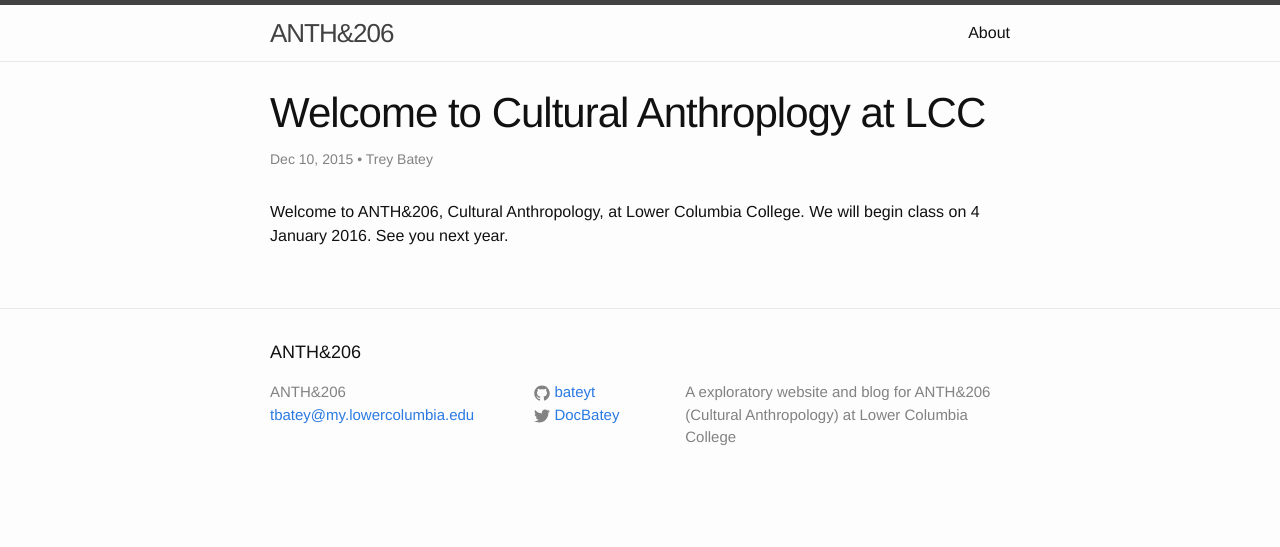
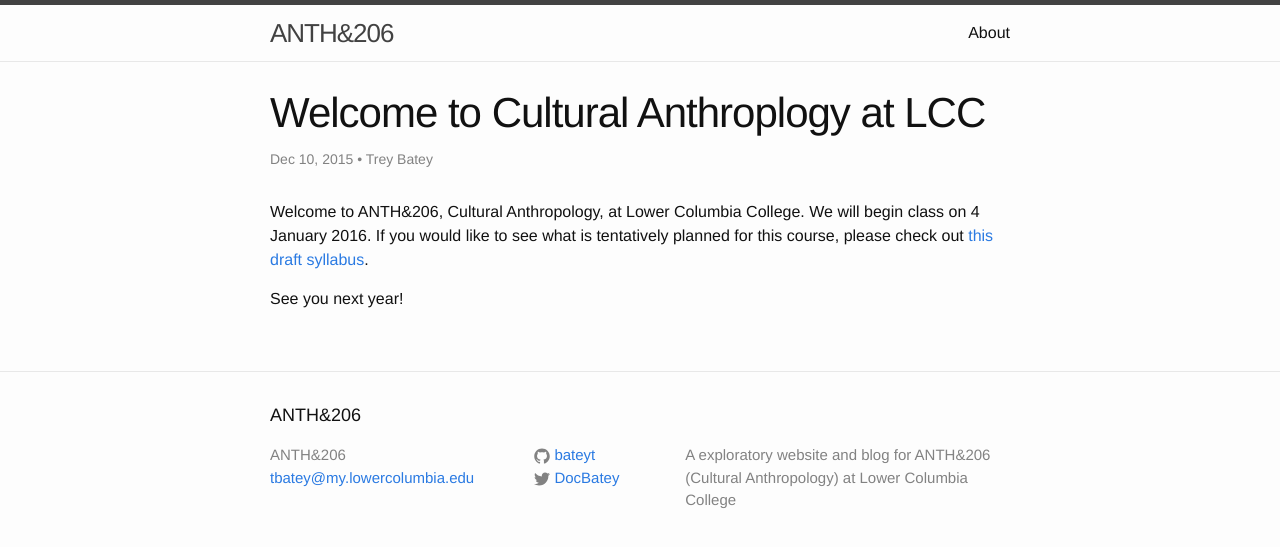
Before and after one commit to bateyt/Anth206, a Jekyll site: the page built from _posts/2015-12-10-anth206-welcome.md, in a window 1280 px wide. Shown: the top 547 px of the page. Built offline with Jekyll 4.4.1, drawn with Linux system fonts in a browser that asks for light colours.

Commit message:
Update files

```diff
--- a/_posts/2015-12-10-anth206-welcome.md
+++ b/_posts/2015-12-10-anth206-welcome.md
@@ -8,4 +8,7 @@ output:
     self_contained: no
 ---
 
-Welcome to ANTH&206, Cultural Anthropology, at Lower Columbia College. We will begin class on 4 January 2016. See you next year.
+Welcome to ANTH&206, Cultural Anthropology, at Lower Columbia College. We will begin class on 4 January 2016. If you would like to see what is tentatively planned for this course, please check out <a href="https://docs.google.com/document/d/1bxteC1d_C2-AAZ8vtNH1E2k0Wd2-dGxxrCBnQfUhPU8/edit?usp=sharing" target="_blank">this draft syllabus</a>.
+<br>
+
+See you next year!
--- a/_source/2015-12-10-anth206-welcome.Rmd
+++ b/_source/2015-12-10-anth206-welcome.Rmd
@@ -8,4 +8,7 @@ output:
     self_contained: no
 ---
 
-Welcome to ANTH&206, Cultural Anthropology, at Lower Columbia College. We will begin class on 4 January 2016. See you next year.
+Welcome to ANTH&206, Cultural Anthropology, at Lower Columbia College. We will begin class on 4 January 2016. If you would like to see what is tentatively planned for this course, please check out <a href="https://docs.google.com/document/d/1bxteC1d_C2-AAZ8vtNH1E2k0Wd2-dGxxrCBnQfUhPU8/edit?usp=sharing" target="_blank">this draft syllabus</a>.
+<br>
+
+See you next year!
```
Also changed, not shown: about.md (+0 -6 lines), index.html (+9 -0 lines).
